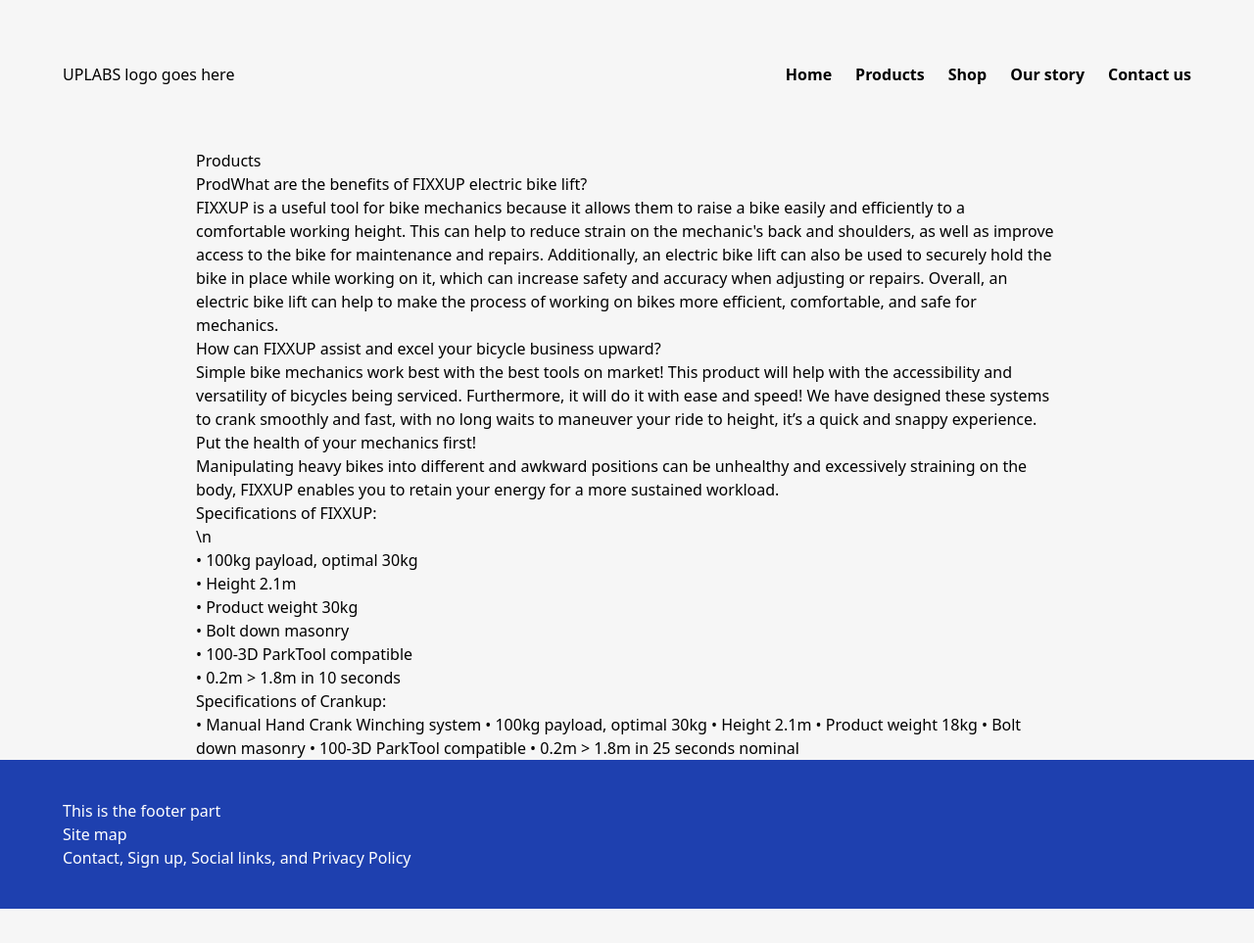
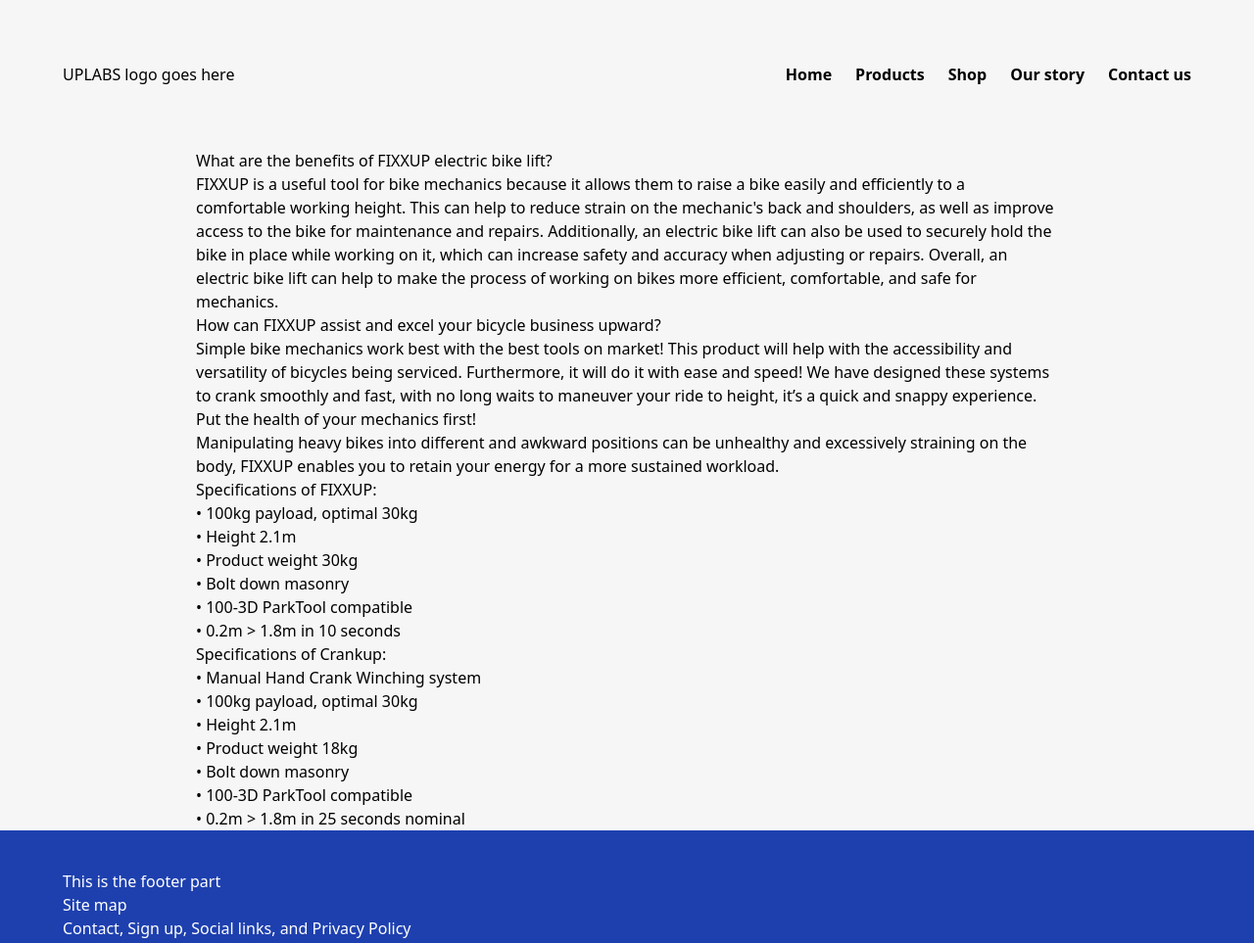
Before and after one commit to popcplus/UPLABS, an Astro site: page /Products in a window 1280 px wide. Shown: the whole page at 98% size. Before the commit the page ends 928 px from the top, so only its background shows below. Built offline with nearby package versions, Linux system fonts and the light colour scheme; Astro itself is replaced by a stand-in of ours.

Commit message:
Products - Breaks

```diff
--- a/src/pages/Products.astro
+++ b/src/pages/Products.astro
@@ -5,31 +5,34 @@
 
 <HcfLayout title="Products">
   <MainContainer class="grow">
-    <h1>Products</h1>
+
     <article>
-        <h1>ProdWhat are the benefits of FIXXUP electric bike lift?</h1>
+      <br\>
+        <h1>What are the benefits of FIXXUP electric bike lift?</h1>
+        <br\>
         <p>FIXXUP is a useful tool for bike mechanics because it allows them to raise a bike easily and efficiently to a comfortable working height.
         This can help to reduce strain on the mechanic's back and shoulders, as well as improve access to the bike for maintenance and repairs.
         Additionally, an electric bike lift can also be used to securely hold the bike in place while working on it,
         which can increase safety and accuracy when adjusting or repairs. Overall, an electric bike lift can help to make the process of working on bikes more
         efficient, comfortable, and safe for mechanics.
         </p>
-
+        <br\>
         <h2>How can FIXXUP assist and excel your bicycle business upward?</h2>
+        <br\>
         <p>
         Simple bike mechanics work best with the best tools on market! This product will help with the accessibility and versatility of bicycles being serviced.
         Furthermore, it will do it with ease and speed! We have designed these systems to crank smoothly and fast, with no long waits to maneuver your ride to height,
         it’s a quick and snappy experience.
         </p>
-
+        <br\>
         <h2>Put the health of your mechanics first!</h2>
+        <br\>
         <p>Manipulating heavy bikes into different and awkward positions can be unhealthy and excessively straining on the body,
             FIXXUP enables you to retain your energy for a more sustained workload.
         </p>
-
+        <br\>
 
         <h2>Specifications of FIXXUP:</h2>
-        \n
         <br\>
         <h3>&#x2022; 100kg payload, optimal 30kg</h3>
         <h3>&#x2022; Height 2.1m</h3>
@@ -37,18 +40,18 @@
         <h3>&#x2022; Bolt down masonry</h3>
         <h3>&#x2022; 100-3D ParkTool compatible</h3>
         <h3>&#x2022; 0.2m > 1.8m in 10 seconds </h3>
+        <br\>
+        <h2>Specifications of Crankup:</h2>
+        <br\>
 
-        <h2>Specifications of Crankup:</h2>
+        <h3>&#x2022; Manual Hand Crank Winching system </h3>
+        <h3>&#x2022; 100kg payload, optimal 30kg </h3>
+        <h3>&#x2022; Height 2.1m </h3>
+        <h3>&#x2022; Product weight 18kg </h3>
+        <h3>&#x2022; Bolt down masonry </h3>
+        <h3>&#x2022; 100-3D ParkTool compatible </h3>
+        <h3>&#x2022; 0.2m > 1.8m in 25 seconds nominal </h3>
 
-        <p>
-        •	Manual Hand Crank Winching system
-        •	100kg payload, optimal 30kg
-        •	Height 2.1m
-        •	Product weight 18kg
-        •	Bolt down masonry
-        •	100-3D ParkTool compatible
-        •	0.2m > 1.8m in 25 seconds nominal
-      </p>
 
     </article>
   </MainContainer>
```
